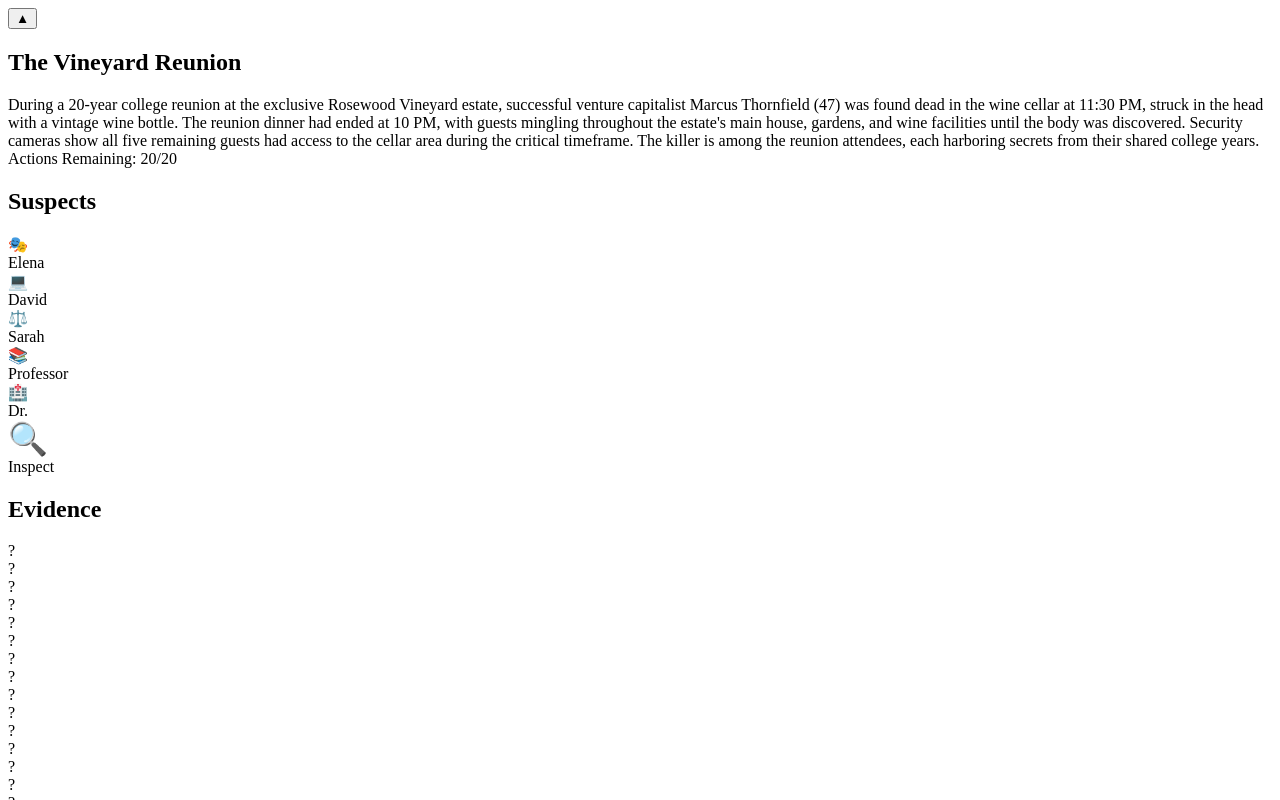
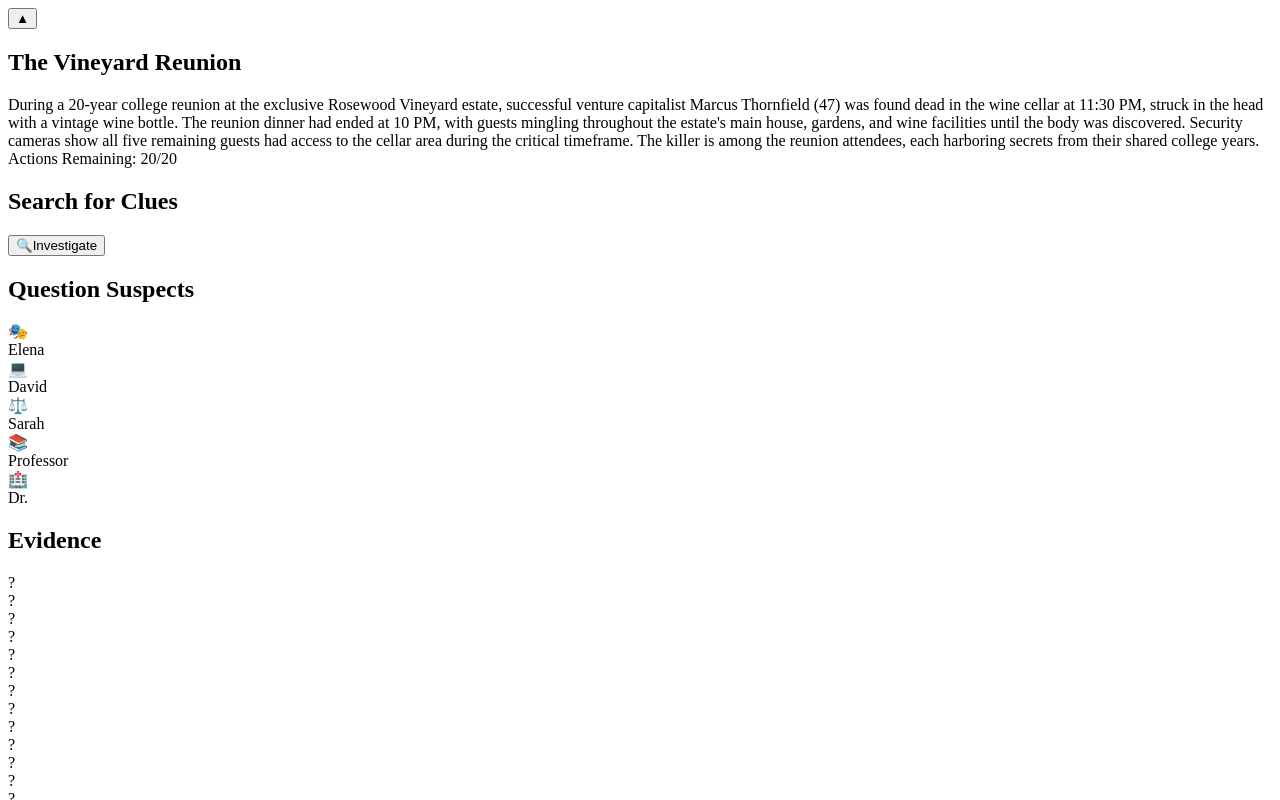
Before and after one commit to le-bobbis/case-of-the-week, a Next.js app: page / in a window 1280 px wide. Both pictures are taken after a click on the button "Begin Investigation". Shown: the top 800 px of the page. Built offline with nearby package versions, Linux system fonts and the light colour scheme.

Commit message:
Updated UI changes.

```diff
--- a/src/app/globals.css
+++ b/src/app/globals.css
@@ -137,10 +137,9 @@ body {
 /* Investigation Section */
 .investigate-section {
   margin: 40px 0;
-  padding: 32px;
-  background: rgba(255, 255, 255, 0.02);
-  border: 1px solid rgba(255, 255, 255, 0.08);
-  border-radius: 16px;
+  padding: 0;
+  background: none;
+  border: none;
 }
 
 .investigate-header {
--- a/src/components/game/GameInterface.tsx
+++ b/src/components/game/GameInterface.tsx
@@ -179,14 +179,28 @@ export default function GameInterface() {
         </div>
       </div>
 
+
       {/* Actions Banner */}
       <div className="actions-banner">
         Actions Remaining: {gameState.actionsRemaining}/20
       </div>
 
+      {/* Investigate Section - NOW ABOVE SUSPECTS */}
+      <div className="investigate-section">
+        <div className="investigate-header">
+          <h2 className="investigate-title">Search for Clues</h2>
+        </div>
+        <div className="investigate-button-container">
+          <button className="investigate-main-btn" onClick={() => setShowInspectModal(true)}>
+            <span className="investigate-icon">🔍</span>
+            <span className="investigate-label">Investigate</span>
+          </button>
+        </div>
+      </div>
+
       {/* Suspects Section */}
       <div className="suspects-section">
-        <h2 className="section-title">Suspects</h2>
+        <h2 className="section-title">Question Suspects</h2>
         <div className="suspects-grid">
           {Object.values(suspectsData).map((suspect) => (
             <SuspectCard
@@ -195,14 +209,6 @@ export default function GameInterface() {
               onClick={() => openSuspectModal(suspect.id)}
             />
           ))}
-        </div>
-      </div>
-
-      {/* Inspect Section */}
-      <div className="inspect-section">
-        <div className="inspect-btn" onClick={() => setShowInspectModal(true)}>
-          <span style={{ fontSize: '2em' }}>🔍</span><br />
-          Inspect
         </div>
       </div>
 
--- a/src/components/ui/Modal.tsx
+++ b/src/components/ui/Modal.tsx
@@ -19,9 +19,9 @@ export default function Modal({ isOpen, onClose, children }: ModalProps) {
         left: 0,
         width: '100%',
         height: '100%',
-        background: 'rgba(0, 0, 0, 0.9) !important',
+        background: 'rgba(0, 0, 0, 0.95) !important',
         zIndex: 2000,
-        backdropFilter: 'blur(8px)'
+        backdropFilter: 'blur(32px)'
       }}
       onClick={(e) => {
         if (e.target === e.currentTarget) {
```
